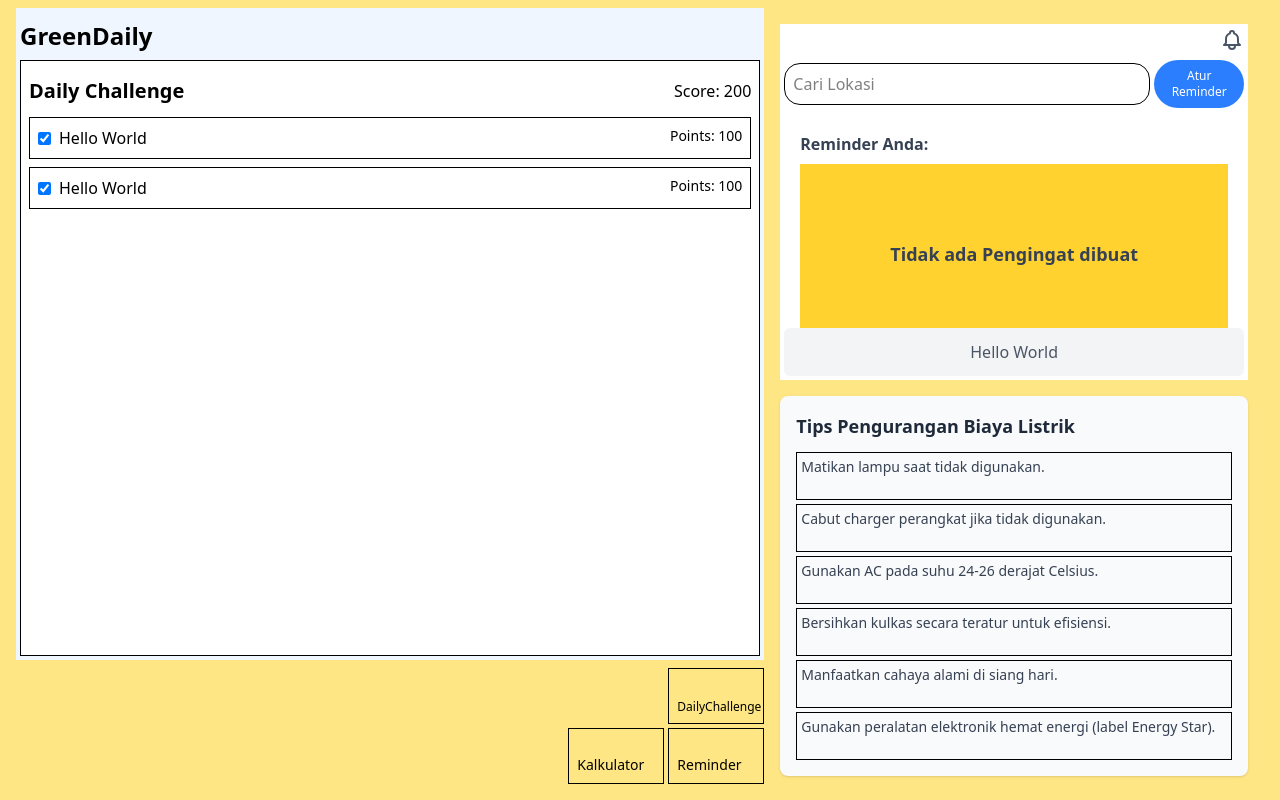
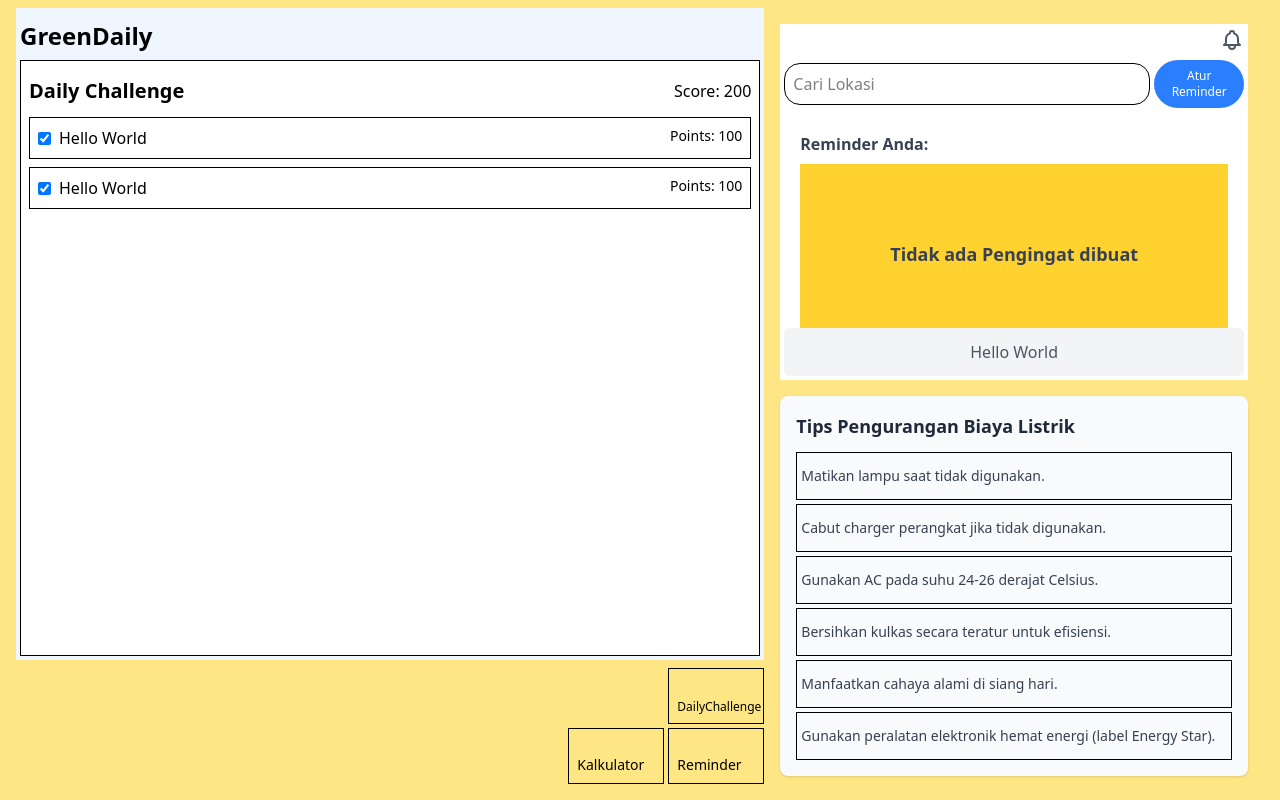
Before and after one commit to sihotang-yonathan1/GreenDaily, a React (Vite) app: page / in a window 1280 px wide. Built offline with nearby package versions, Linux system fonts and the light colour scheme.

Commit message:
fix: Set the text to the center vertically

```diff
--- a/src/app/energyCalculator/ElectricitySavingTips.tsx
+++ b/src/app/energyCalculator/ElectricitySavingTips.tsx
@@ -15,7 +15,7 @@ export function TipsBoxRow({message}: TipsBoxRowProps){
   return (
     <div className='flex flex-row px-1 border w-full h-12 py-1'>
       {/* TODO: icon */}
-      <div>
+      <div className='flex flex-row items-center'>
         <p className='text-gray-700 text-sm'>{message}</p>
       </div>
     </div>
```
